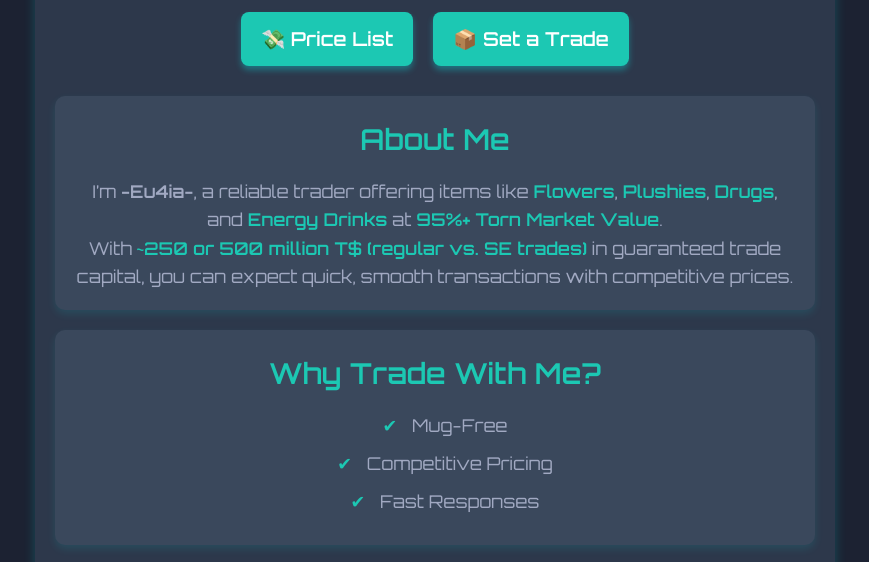
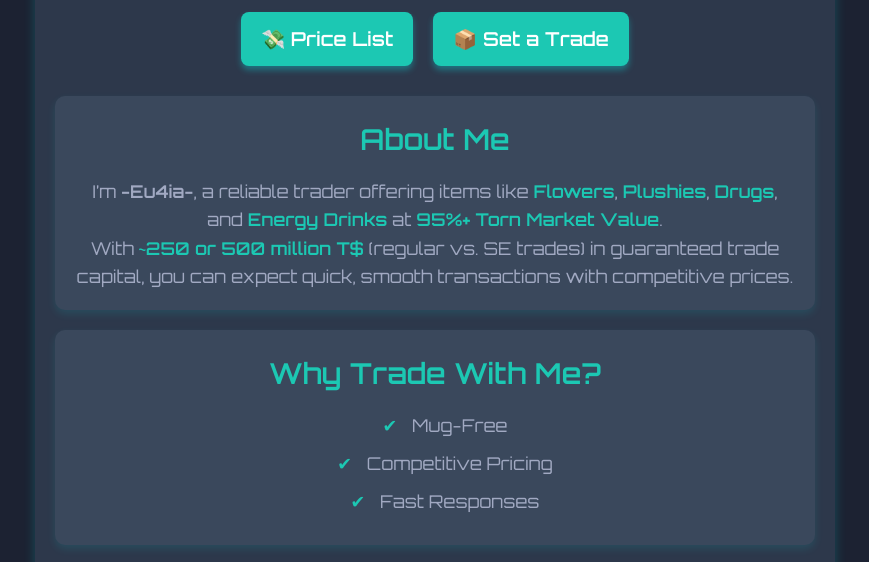
Before and after one commit to Eu4ia78/Trades-Site, a plain HTML site: page index.html in a window 1280 px wide. Shown: the part 196-758 px from the top of the page, without its empty margins (205-1074 px from the left). Drawn offline with Linux system fonts and the light colour scheme.

Commit message:
Update index.html

```diff
--- a/index.html
+++ b/index.html
@@ -27,7 +27,7 @@
           I’m <strong>-Eu4ia-</strong>, a reliable trader offering items like <span class="highlight">Flowers</span>, <span class="highlight">Plushies</span>, <span class="highlight">Drugs</span>, and <span class="highlight">Energy Drinks</span> at <span class="important">95%+ Torn Market Value</span>.
         </p>
         <p>
-          With <span class="important">~250 or 500 million T$ (regular vs. SE trades)</span> in guaranteed trade capital, you can expect quick, smooth transactions with competitive prices.
+          With <span class="important">~250 or 500 million T$</span> (regular vs. SE trades) in guaranteed trade capital, you can expect quick, smooth transactions with competitive prices.
         </p>
       </section>
 
```
